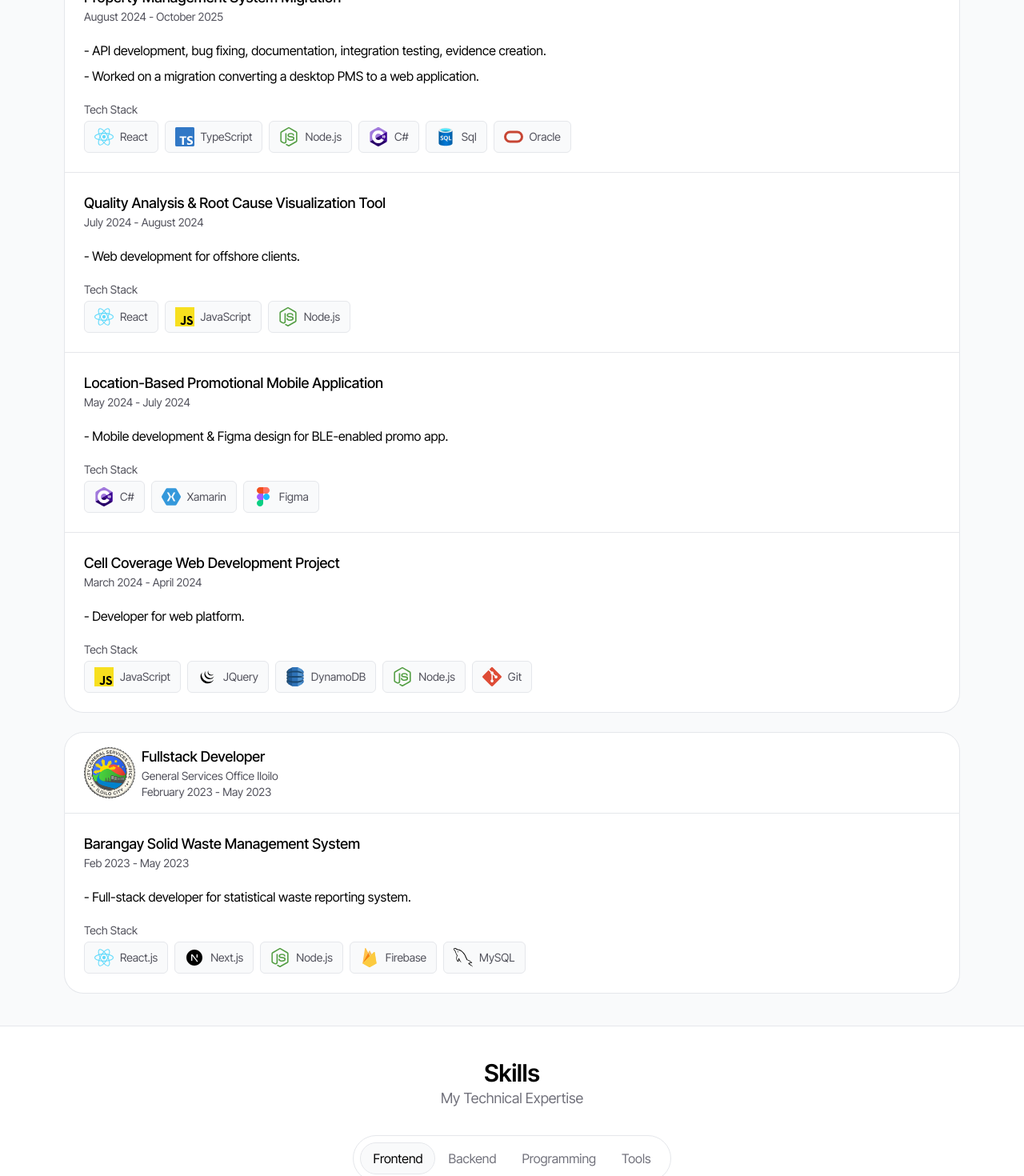
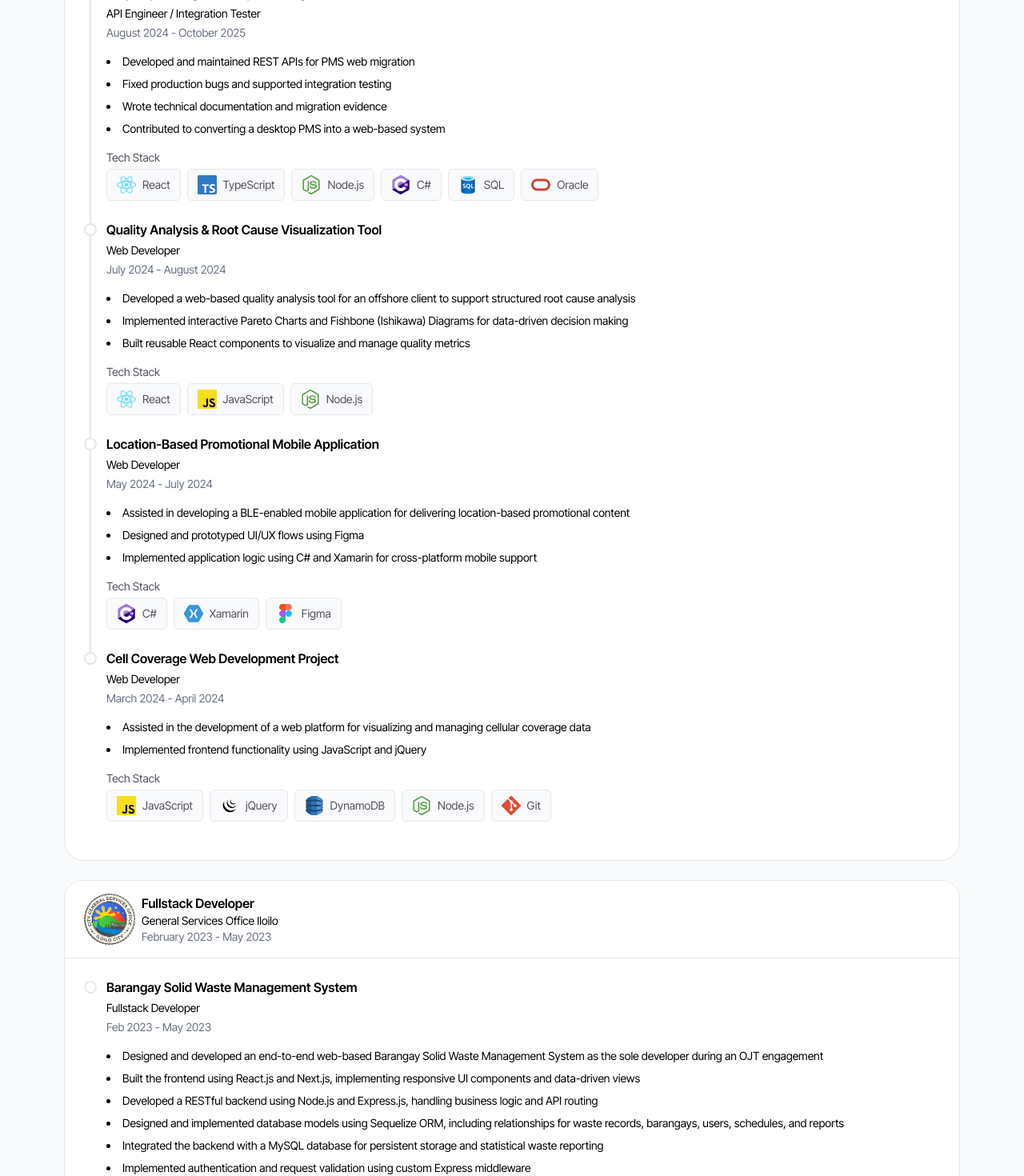
Before and after one commit to JiraldLaurea/digital-porftolio, a Next.js app: page / in a window 1280 px wide. Shown: the part 1080-2550 px from the top of the page at 80% size. Built offline with nearby package versions, Linux system fonts and the light colour scheme.

Commit message:
feat: - implement timeline from work experiences - update work experience project roles and descriptions

```diff
--- a/src/app/components/Experience.tsx
+++ b/src/app/components/Experience.tsx
@@ -19,38 +19,23 @@ import {
     TypescriptIcon,
     XamarinIcon,
 } from "./icons/Icons";
+import { Timeline } from "primereact/timeline";
 
 const Experience = () => {
     const { theme }: any = useTheme();
 
-    return (
-        <Wrapper
-            id="experience"
-            title="Experience"
-            subtitle="My Professional Experience"
-        >
-            <ExperienceJob
-                imgSrc="exp_aws.png"
-                job="Assistant R&D Engineer"
-                company="Advanced World Solutions, Inc."
-                date="October 2023 - Present"
-                isFirst
-            />
-            <div className="grid grid-cols-1">
-                <ExperienceCard
-                    project="Property Management System Migration"
-                    date="August 2024 - October 2025"
-                    tasks={[
+    const awsProjects = [
         {
-                            description:
-                                "- API development, bug fixing, documentation, integration testing, evidence creation.",
-                        },
-                        {
-                            description:
-                                "- Worked on a migration converting a desktop PMS to a web application.",
-                        },
-                    ]}
-                    techs={[
+            project: "Property Management System Migration",
+            role: "API Engineer / Integration Tester",
+            date: "August 2024 - October 2025",
+            tasks: [
+                "Developed and maintained REST APIs for PMS web migration",
+                "Fixed production bugs and supported integration testing",
+                "Wrote technical documentation and migration evidence",
+                "Contributed to converting a desktop PMS into a web-based system",
+            ],
+            techs: [
                 {
                     Icon: ReactIcon,
                     imgSrc: "skills_react.svg",
@@ -71,28 +56,24 @@ const Experience = () => {
                     imgSrc: "skills_csharp.svg",
                     techName: "C#",
                 },
-                        {
-                            Icon: SqlIcon,
-                            imgSrc: "skills_sql.svg",
-                            techName: "Sql",
-                        },
+                { Icon: SqlIcon, imgSrc: "skills_sql.svg", techName: "SQL" },
                 {
                     Icon: OracleIcon,
                     imgSrc: "skills_oracle.svg",
                     techName: "Oracle",
                 },
-                    ]}
-                />
-                <ExperienceCard
-                    project="Quality Analysis & Root Cause Visualization Tool"
-                    date="July 2024 - August 2024"
-                    tasks={[
+            ],
+        },
         {
-                            description:
-                                "- Web development for offshore clients.",
-                        },
-                    ]}
-                    techs={[
+            project: "Quality Analysis & Root Cause Visualization Tool",
+            role: "Web Developer",
+            date: "July 2024 - August 2024",
+            tasks: [
+                "Developed a web-based quality analysis tool for an offshore client to support structured root cause analysis",
+                "Implemented interactive Pareto Charts and Fishbone (Ishikawa) Diagrams for data-driven decision making",
+                "Built reusable React components to visualize and manage quality metrics",
+            ],
+            techs: [
                 {
                     Icon: ReactIcon,
                     imgSrc: "skills_react.svg",
@@ -108,18 +89,18 @@ const Experience = () => {
                     imgSrc: "skills_nodejs.svg",
                     techName: "Node.js",
                 },
-                    ]}
-                />
-                <ExperienceCard
-                    project="Location-Based Promotional Mobile Application"
-                    date="May 2024 - July 2024"
-                    tasks={[
+            ],
+        },
         {
-                            description:
-                                "- Mobile development & Figma design for BLE-enabled promo app.",
-                        },
-                    ]}
-                    techs={[
+            project: "Location-Based Promotional Mobile Application",
+            role: "Web Developer",
+            date: "May 2024 - July 2024",
+            tasks: [
+                "Assisted in developing a BLE-enabled mobile application for delivering location-based promotional content",
+                "Designed and prototyped UI/UX flows using Figma",
+                "Implemented application logic using C# and Xamarin for cross-platform mobile support",
+            ],
+            techs: [
                 {
                     Icon: CsharpIcon,
                     imgSrc: "skills_csharp.svg",
@@ -135,13 +116,17 @@ const Experience = () => {
                     imgSrc: "skills_figma.svg",
                     techName: "Figma",
                 },
-                    ]}
-                />
-                <ExperienceCard
-                    project="Cell Coverage Web Development Project"
-                    date="March 2024 - April 2024"
-                    tasks={[{ description: "- Developer for web platform." }]}
-                    techs={[
+            ],
+        },
+        {
+            project: "Cell Coverage Web Development Project",
+            role: "Web Developer",
+            date: "March 2024 - April 2024",
+            tasks: [
+                "Assisted in the development of a web platform for visualizing and managing cellular coverage data",
+                "Implemented frontend functionality using JavaScript and jQuery",
+            ],
+            techs: [
                 {
                     Icon: JavascriptIcon,
                     imgSrc: "skills_javascript.svg",
@@ -150,7 +135,7 @@ const Experience = () => {
                 {
                     Icon: DiJqueryLogo,
                     imgSrc: "skills_jquery.svg",
-                            techName: "JQuery",
+                    techName: "jQuery",
                 },
                 {
                     Icon: DynamoIcon,
@@ -162,32 +147,64 @@ const Experience = () => {
                     imgSrc: "skills_nodejs.svg",
                     techName: "Node.js",
                 },
+                { Icon: GitIcon, imgSrc: "skills_git.svg", techName: "Git" },
+            ],
+        },
+    ];
+
+    const gsoProjects = [
         {
-                            Icon: GitIcon,
-                            imgSrc: "skills_git.svg",
-                            techName: "Git",
+            project: "Barangay Solid Waste Management System",
+            role: "Fullstack Developer",
+            date: "Feb 2023 - May 2023",
+            tasks: [
+                "Designed and developed an end-to-end web-based Barangay Solid Waste Management System as the sole developer during an OJT engagement",
+                ,
+                "Built the frontend using React.js and Next.js, implementing responsive UI components and data-driven views",
+                "Developed a RESTful backend using Node.js and Express.js, handling business logic and API routing",
+                "Designed and implemented database models using Sequelize ORM, including relationships for waste records, barangays, users, schedules, and reports",
+                "Integrated the backend with a MySQL database for persistent storage and statistical waste reporting",
+                "Implemented authentication and request validation using custom Express middleware",
+            ],
+
+            techs: [
+                {
+                    Icon: ReactIcon,
+                    imgSrc: "skills_react.svg",
+                    techName: "React.js",
                 },
-                    ]}
-                    isLast
-                />
-            </div>
-            <ExperienceJob
-                imgSrc="exp_gso.png"
-                job="Fullstack Developer"
-                company="General Services Office Iloilo"
-                date="February 2023 - May 2023"
-                hasNoBackground
-            />
-            <div className="grid grid-cols-1 gap-6">
+                {
+                    Icon: RiNextjsFill,
+                    imgSrc: `${
+                        theme === "dark"
+                            ? "skills_nextjsDark.svg"
+                            : "skills_nextjsLight.svg"
+                    }`,
+                    techName: "Next.js",
+                },
+                {
+                    Icon: NodejsIcon,
+                    imgSrc: "skills_nodejs.svg",
+                    techName: "Node.js",
+                },
+                {
+                    Icon: FirebaseIcon,
+                    imgSrc: "skills_firebase.svg",
+                    techName: "Firebase",
+                },
+                {
+                    Icon: GrMysql,
+                    imgSrc: "skills_mysql.svg",
+                    techName: "MySQL",
+                },
+            ],
+        },
+    ];
+
     <ExperienceCard
         project="Barangay Solid Waste Management System"
         date="Feb 2023 - May 2023"
-                    tasks={[
-                        {
-                            description:
-                                "- Full-stack developer for statistical waste reporting system.",
-                        },
-                    ]}
+        tasks={["Full-stack developer for statistical waste reporting system."]}
         techs={[
             {
                 Icon: ReactIcon,
@@ -220,6 +237,63 @@ const Experience = () => {
             },
         ]}
         isLast
+    />;
+
+    return (
+        <Wrapper
+            id="experience"
+            title="Experience"
+            subtitle="My Professional Experience"
+        >
+            <ExperienceJob
+                imgSrc="exp_aws.png"
+                job="Assistant R&D Engineer"
+                company="Advanced World Solutions, Inc."
+                date="October 2023 - Present"
+                isFirst
+            />
+            <div className="p-4 bg-white border-b border-x rounded-b-3xl sm:p-6 dark:bg-primary1-dark dark:border-zinc-700">
+                <Timeline
+                    value={awsProjects}
+                    align="left"
+                    marker={() => (
+                        <div className="flex items-center justify-center w-4 h-4 border-2 rounded-full dark:border-zinc-700" />
+                    )}
+                    content={(item) => (
+                        <ExperienceCard
+                            project={item.project}
+                            role={item.role}
+                            date={item.date}
+                            tasks={item.tasks}
+                            techs={item.techs}
+                        />
+                    )}
+                />
+            </div>
+
+            <ExperienceJob
+                imgSrc="exp_gso.png"
+                job="Fullstack Developer"
+                company="General Services Office Iloilo"
+                date="February 2023 - May 2023"
+                hasNoBackground
+            />
+            <div className="p-4 bg-white border-b border-x rounded-b-3xl sm:p-6 dark:bg-primary1-dark dark:border-zinc-700">
+                <Timeline
+                    value={gsoProjects}
+                    align="left"
+                    marker={() => (
+                        <div className="flex items-center justify-center w-4 h-4 border-2 rounded-full dark:border-zinc-700" />
+                    )}
+                    content={(item) => (
+                        <ExperienceCard
+                            project={item.project}
+                            role={item.role}
+                            date={item.date}
+                            tasks={item.tasks}
+                            techs={item.techs}
+                        />
+                    )}
                 />
             </div>
         </Wrapper>
--- a/src/app/components/ExperienceCard.tsx
+++ b/src/app/components/ExperienceCard.tsx
@@ -4,38 +4,37 @@ import TechStack from "./TechStack";
 
 type ExperienceCardProps = {
     project: string;
+    role?: string;
     date: string;
-    tasks?: Task[];
+    tasks?: string[];
     techs?: Tech[];
     isLast?: boolean;
 };
 
 const ExperienceCard = ({
     project,
+    role,
     date,
     tasks,
     techs,
     isLast,
 }: ExperienceCardProps) => {
     return (
-        <div
-            className={`flex flex-col p-4 sm:p-6 space-y-5 bg-white border border-t-0 dark:bg-primary1-dark dark:border-zinc-700 ${
-                isLast && "rounded-b-3xl"
-            }`}
-        >
-            <div>
-                <h2 className="text-sm font-medium sm:text-base md:text-lg">
-                    {project}
-                </h2>
-                <h3 className="text-xs xs:text-sm text-zinc-600 dark:text-secondary-text-dark">
+        <div className="pb-6 pl-3 space-y-4">
+            <div className="space-y-1">
+                <p className="font-semibold">{project}</p>
+                {role && <p className="text-sm">{role}</p>}
+                <p className="text-sm text-gray-500 dark:text-secondary-text-dark">
                     {date}
-                </h3>
+                </p>
             </div>
-            <div className="space-y-2 text-sm sm:text-base">
+
+            <ul className="space-y-2 text-sm list-disc list-inside">
                 {tasks?.map((task, index) => (
-                    <p key={index}>{task.description}</p>
+                    <li key={index}>{task}</li>
                 ))}
-            </div>
+            </ul>
+
             <TechStack techs={techs} />
         </div>
     );
--- a/src/app/components/ExperienceJob.tsx
+++ b/src/app/components/ExperienceJob.tsx
@@ -25,7 +25,7 @@ const ExperienceJob = ({
             }`}
         >
             <div
-                className={`rounded-full h-14 w-14 sm:h-16 sm:w-16 ${
+                className={`rounded-full flex-none h-14 w-14 sm:h-16 sm:w-16 ${
                     hasNoBackground
                         ? "p-0 bg-transparent"
                         : "p-2 sm:p-3 sm:w-16 flex items-center justify-center bg-white border"
@@ -43,12 +43,12 @@ const ExperienceJob = ({
                 </div>
             </div>
             <div className="flex items-center justify-between grow">
-                <div className="flex flex-col ">
-                    <h2 className="font-medium sm:text-lg">{job}</h2>
-                    <p className="text-xs sm:text-sm text-zinc-600 dark:text-secondary-text-dark">
+                <div className="">
+                    <h2 className="font-semibold sm:text-base">{job}</h2>
+                    <p className="text-sm dark:text-secondary-text-dark">
                         {company}
                     </p>
-                    <h3 className="text-xs xs:text-sm text-zinc-600 dark:text-secondary-text-dark">
+                    <h3 className="text-sm text-gray-500 dark:text-secondary-text-dark">
                         {date}
                     </h3>
                 </div>
```
Lines whose indentation alone changed are shown as unchanged.
